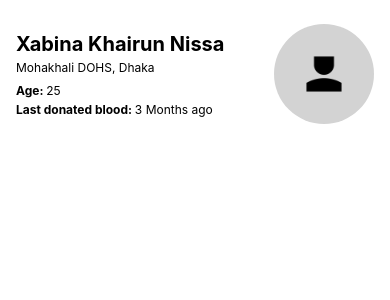
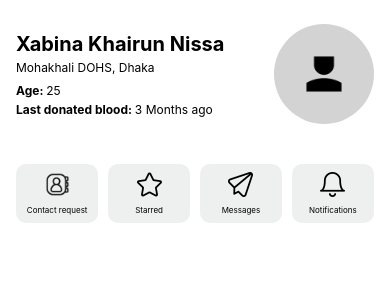
Before and after one commit to OutcastR07/blood-bank, a React Native app: screen / in a window 390 px wide. Shown: the top 300 px of the page. Built offline with nearby package versions, Linux system fonts and the light colour scheme.

Commit message:
accountbody added

```diff
--- /dev/null
+++ b/components/AccountPageComponents/AccountBody.js
@@ -0,0 +1,68 @@
+import React from "react";
+import { Image, StyleSheet, Text, View } from "react-native";
+
+const AccountBody = () => {
+  return (
+    <View style={styles.container}>
+      <View style={styles.card}>
+        <Image
+          source={require("../../images/contact-book.png")}
+          style={styles.cardImage}
+        />
+        <Text style={styles.cardTitle}>Contact request</Text>
+      </View>
+      <View style={styles.card}>
+        <Image
+          source={require("../../images/interface-favorite-star.png")}
+          style={styles.cardImage}
+        />
+        <Text style={styles.cardTitle}>Starred</Text>
+      </View>
+      <View style={styles.card}>
+        <Image
+          source={require("../../images/mail-send-email.png")}
+          style={styles.cardImage}
+        />
+        <Text style={styles.cardTitle}>Messages</Text>
+      </View>
+      <View style={styles.card}>
+        <Image
+          source={require("../../images/interface-alert-alarm-bell-2.png")}
+          style={styles.cardImage}
+        />
+        <Text style={styles.cardTitle}>Notifications</Text>
+      </View>
+    </View>
+  );
+};
+
+const styles = StyleSheet.create({
+  container: {
+    flexDirection: "row",
+    justifyContent: "space-between",
+    marginHorizontal: 16,
+    marginTop: 40,
+    marginBottom: 40,
+  },
+  card: {
+    width: "23%",
+    backgroundColor: "#ffffff",
+    borderRadius: 10,
+    paddingHorizontal: 10,
+    paddingVertical: 8,
+    alignItems: "center",
+    backgroundColor: "#eeefef",
+  },
+  cardImage: {
+    width: 25,
+    height: 25,
+    resizeMode: "contain",
+  },
+  cardTitle: {
+    marginTop: 8,
+    fontSize: 8,
+    textAlign: "center",
+  },
+});
+
+export default AccountBody;
--- a/components/AccountPageComponents/AccountPageHeader.js
+++ b/components/AccountPageComponents/AccountHeader.js
@@ -1,7 +1,7 @@
 import React from "react";
 import { Image, StyleSheet, Text, View } from "react-native";
 
-const AccountPageHeader = () => {
+const AccountHeader = () => {
   return (
     <View style={styles.container}>
       <View style={styles.accountInfo}>
@@ -78,4 +78,4 @@ const styles = StyleSheet.create({
   },
 });
 
-export default AccountPageHeader;
+export default AccountHeader;
--- a/pages/AccountPage.js
+++ b/pages/AccountPage.js
@@ -1,12 +1,14 @@
 import React from "react";
 import { StatusBar, View } from "react-native";
-import AccountPageHeader from "../components/AccountPageComponents/AccountPageHeader";
+import AccountBody from "../components/AccountPageComponents/AccountBody";
+import AccountHeader from "../components/AccountPageComponents/AccountHeader";
 
 const AccountPage = () => {
   return (
     <View>
       <StatusBar barStyle="dark-content" backgroundColor="white" />
-      <AccountPageHeader />
+      <AccountHeader />
+      <AccountBody />
     </View>
   );
 };
```
